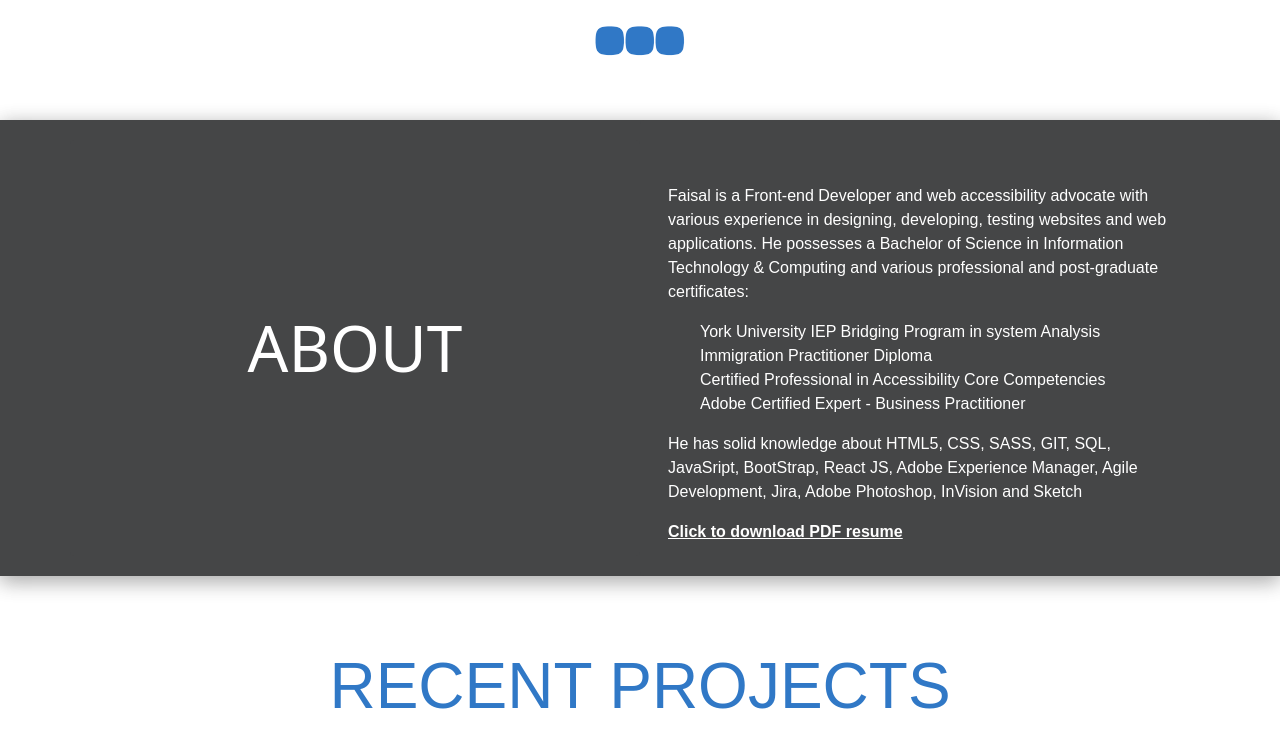
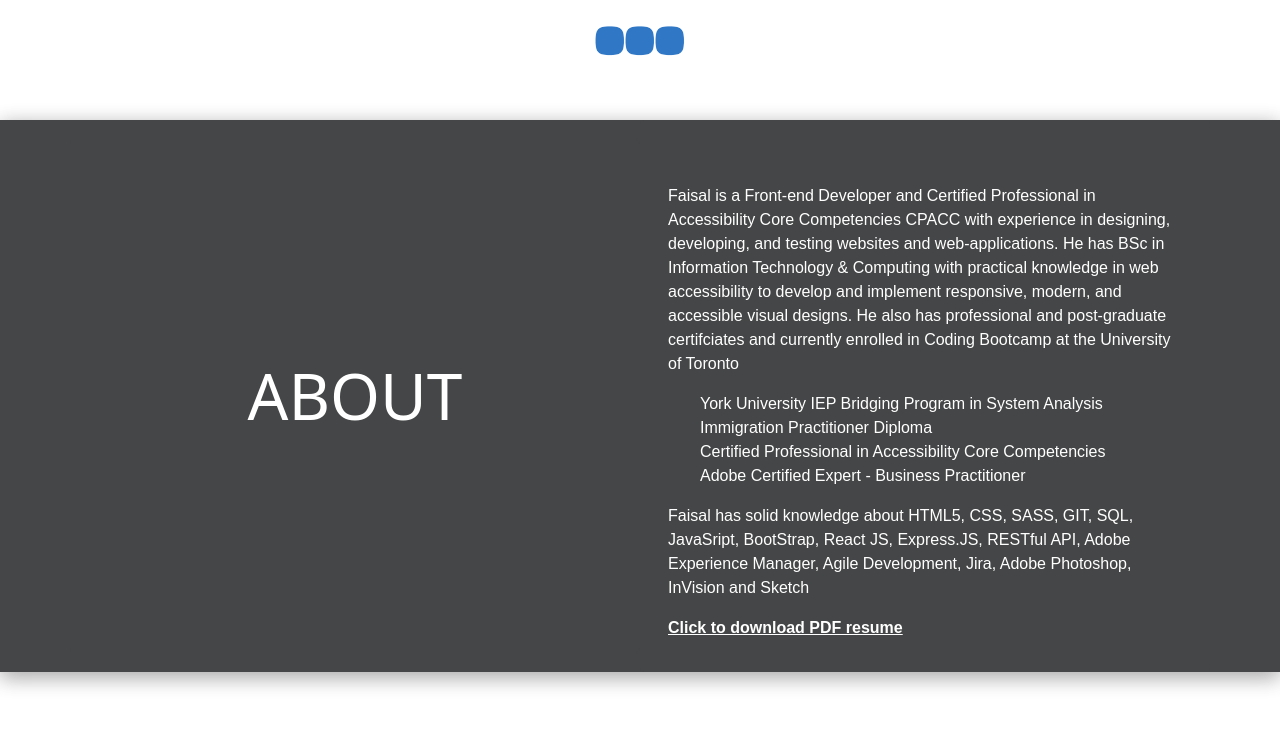
Before and after one commit to faisalsnour/Portfolio, a plain HTML site: page index.html in a window 1280 px wide. Shown: the part 612-1353 px from the top of the page. Drawn offline with nearby package versions, Linux system fonts and the light colour scheme.

Commit message:
About me section has been updated

```diff
--- a/index.html
+++ b/index.html
@@ -63,22 +63,24 @@
                 </div> <!--end of first card-->
                 <div id="cardTwo" class="card col-12 col-lg-6 col-xl-6" style=" background-color: #454647; color: white; border: none;">
                     <div class="card-body mt-5" style=" margin: 0; font-family: Arial, Helvetica, sans-serif;" >
-                        <p style="display: inline;" >Faisal is a Front-end Developer and web accessibility advocate
-                            with various experience in designing,
-                            developing, testing websites and web applications.
-                            He possesses a Bachelor of Science in Information Technology & Computing
-                            and various professional and post-graduate certificates:
+                        <p style="display: inline;" >Faisal is a Front-end Developer and Certified Professional in
+                            Accessibility Core Competencies CPACC with experience in designing, developing,
+                            and testing websites and web-applications.
+                            He has BSc in Information Technology & Computing with practical knowledge in web accessibility to
+                            develop and implement responsive, modern, and accessible visual designs.
+                            He also has professional and post-graduate certifciates and currently enrolled in
+                            Coding Bootcamp at the University of Toronto
                         </p>
                         <p>
                             <ul>
-                                <li>York University IEP Bridging Program in system Analysis</li>
+                                <li>York University IEP Bridging Program in System Analysis</li>
                                 <li>Immigration Practitioner Diploma</li>
                                 <li>Certified Professional in Accessibility Core Competencies </li>
                                 <li>Adobe Certified Expert - Business Practitioner</li>
                             </ul>
                         </p>
-                        <p>He has solid knowledge about HTML5, CSS, SASS, GIT, SQL, JavaSript, BootStrap, React JS,
-                            Adobe Experience Manager, Agile Development, Jira, Adobe Photoshop, InVision and Sketch</p>
+                        <p>Faisal has solid knowledge about HTML5, CSS, SASS, GIT, SQL, JavaSript, BootStrap, React JS,
+                            Express.JS, RESTful API, Adobe Experience Manager, Agile Development, Jira, Adobe Photoshop, InVision and Sketch</p>
 
                         <p  style="margin-top: 10px; font-weight:bold; text-decoration: underline;"><a id="pdfResume" href="Assets/resumeFaisalNour.pdf" download="FaisalNour-Resume">Click to download PDF resume</a></p>
                     </div>
```
